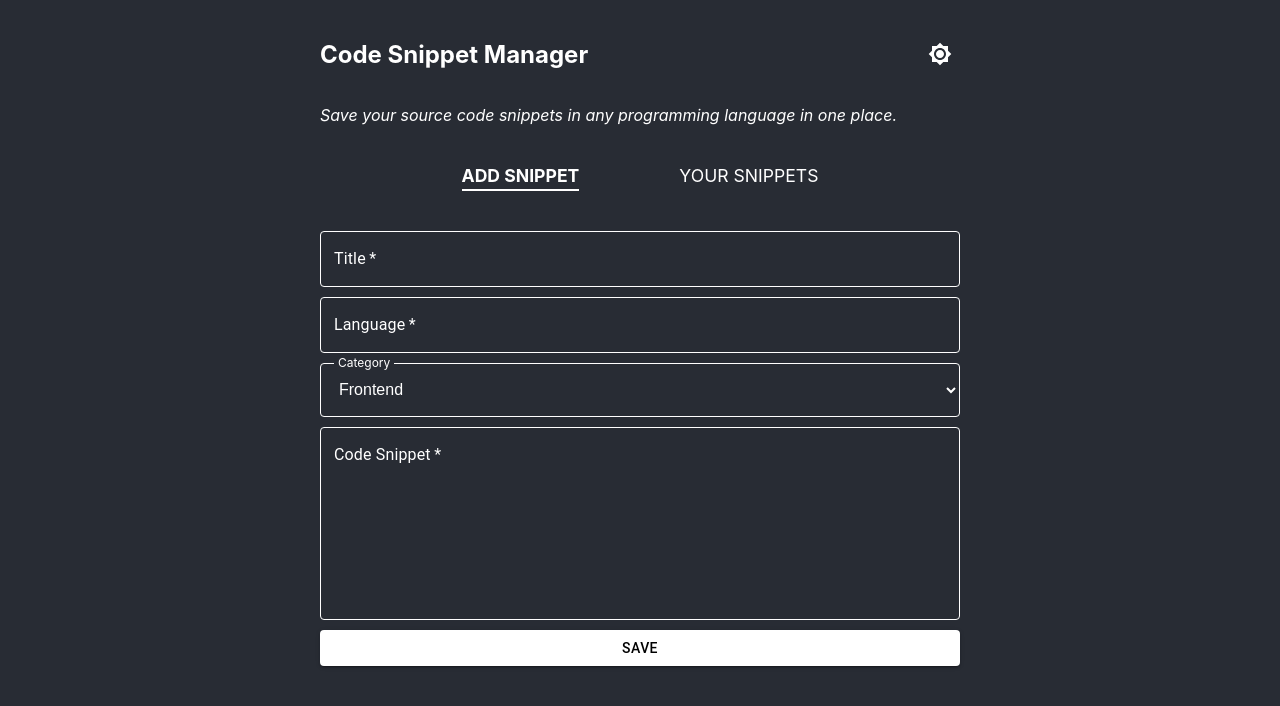
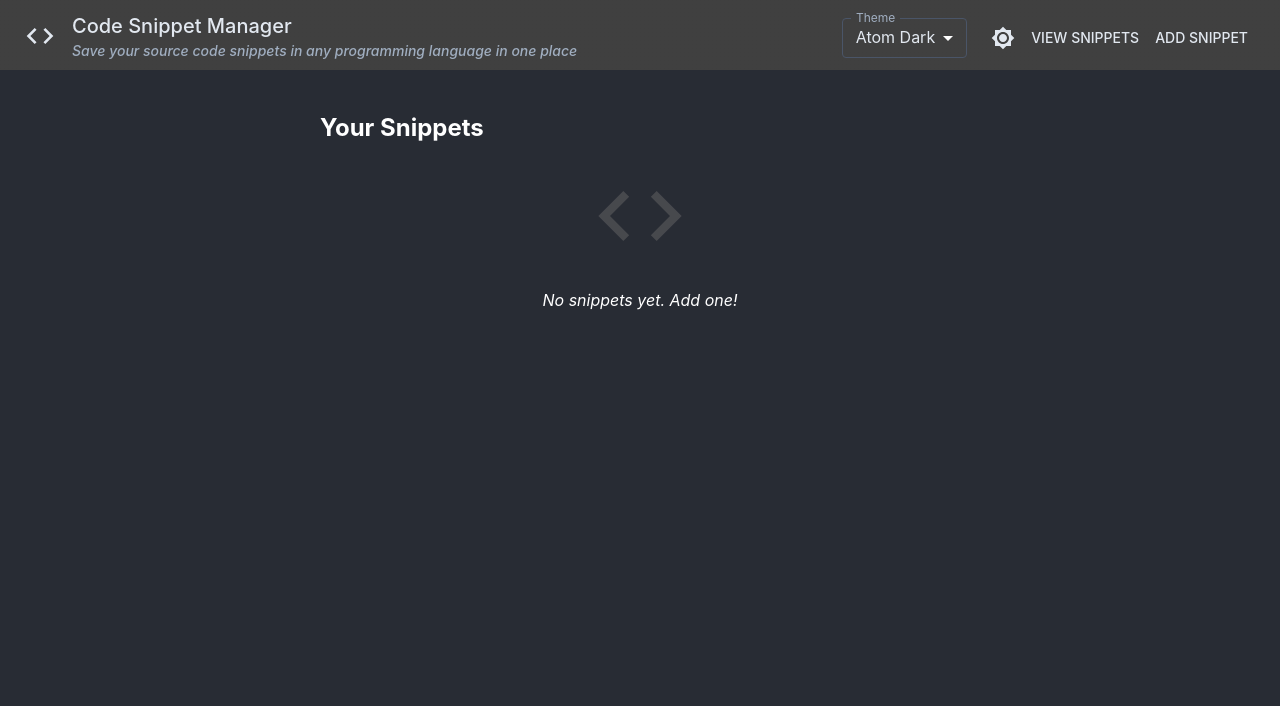
Before and after one commit to thedevarchive/code-snippet-manager, a React (Create React App) app: page / in a window 1280 px wide. Shown: the top 706 px of the page. Built offline with nearby package versions, Linux system fonts and the light colour scheme.

Commit message:
Revised UI of website by adding an app bar, modifying the colour scheme for light mode and font

```diff
--- a/src/App.css
+++ b/src/App.css
@@ -1,3 +1,21 @@
+* {
+  margin: 0;
+  padding: 0;
+  box-sizing: border-box;
+}
+
+body {
+  min-height: 100vh;
+  background-color: #f5f5f5; /* Light mode: Soft gray instead of pure white */
+  color: #2d3748; /* Dark gray text for better readability */
+  transition: background-color 0.3s ease, color 0.3s ease;
+}
+
+body.dark-mode {
+  background-color: #1a1a1a; /* Dark mode: Softer black */
+  color: #e2e8f0; /* Light gray text for dark mode */
+}
+
 .App {
   text-align: center;
   min-height: 100vh;
--- a/src/App.jsx
+++ b/src/App.jsx
@@ -1,6 +1,6 @@
 import { useState, useEffect } from "react";
 import { BrowserRouter as Router, Routes, Route, NavLink } from "react-router-dom";
-import { IconButton } from "@mui/material";
+import { IconButton, Tooltip } from "@mui/material";
 import Brightness4Icon from '@mui/icons-material/Brightness4';
 import Brightness7Icon from '@mui/icons-material/Brightness7';
 import {
@@ -16,6 +16,11 @@ import {
 import { github, githubGist } from "react-syntax-highlighter/dist/esm/styles/hljs";
 import { SnippetForm } from "./components/SnippetForm";
 import { ViewSnippets } from "./pages/ViewSnippets";
+import { ThemeProvider, createTheme } from '@mui/material/styles';
+import CssBaseline from '@mui/material/CssBaseline';
+import { Prism as SyntaxHighlighter } from "react-syntax-highlighter";
+import { AppBar, Toolbar, Typography, Button, FormControl, InputLabel, MenuItem, Select } from "@mui/material";
+import CodeIcon from '@mui/icons-material/Code';
 
 // Project idea generated by ChatGPT and modified by Cursor
 // https://chatgpt.com/share/67d3a2dc-7214-8000-b4e3-f67597b45c66
@@ -119,7 +124,34 @@ function App() {
     localStorage.setItem("theme", themeName);
   }, [snippets, languages, isDarkMode, theme, currentThemeOptions]);
 
+  const muiTheme = createTheme({
+    typography: {
+      fontFamily: [
+        'Source Sans Pro',
+        '-apple-system',
+        'BlinkMacSystemFont',
+        '"Segoe UI"',
+        'Roboto',
+        '"Helvetica Neue"',
+        'Arial',
+        'sans-serif',
+      ].join(','),
+    },
+    palette: {
+      mode: isDarkMode ? 'dark' : 'light',
+      background: {
+        default: isDarkMode ? '#1a1a1a' : '#f5f5f5',
+        paper: isDarkMode ? '#2d2d2d' : '#ffffff',
+      },
+      text: {
+        primary: isDarkMode ? '#e2e8f0' : '#2d3748',
+      },
+    },
+  });
+
   return (
+    <ThemeProvider theme={muiTheme}>
+      <CssBaseline />
       <Router>
         <div className="App" style={{
           backgroundColor: isDarkMode ? '#282c34' : '#ffffff',
@@ -130,70 +162,78 @@ function App() {
           top: 0,
           left: 0
         }}>
+          <AppBar position="static" sx={{ backgroundColor: isDarkMode ? '#2d2d2d' : '#ffffff', boxShadow: 'none' }}>
+            <Toolbar>
+              <div style={{ display: 'flex', flexDirection: 'column', alignItems: 'flex-start', flexGrow: 1 }}>
+                <div style={{ display: 'flex', alignItems: 'center' }}>
+                  <CodeIcon sx={{ fontSize: 32, color: isDarkMode ? '#e2e8f0' : '#2d3748', mr: 2, mt: 2.5 }} />
+                  <Typography variant="h6" component="div" sx={{ color: isDarkMode ? '#e2e8f0' : '#2d3748' }}>
+                    Code Snippet Manager
+                  </Typography>
+                </div>
+                <Typography
+                  variant="subtitle2"
+                  sx={{
+                    color: isDarkMode ? '#a0aec0' : '#4a5568',
+                    ml: 6,
+                    mt: -1.5,
+                    fontStyle: 'italic',
+                    pb: 1
+                  }}
+                >
+                  Save your source code snippets in any programming language in one place
+                </Typography>
+              </div>
+              <FormControl size="small" sx={{ minWidth: 120, mr: 2, mt: 0.75 }}>
+                <InputLabel sx={{ color: isDarkMode ? '#a0aec0' : '#4a5568' }}>Theme</InputLabel>
+                <Select
+                  value={theme}
+                  onChange={(e) => setTheme(e.target.value)}
+                  label="Theme"
+                  sx={{
+                    color: isDarkMode ? '#e2e8f0' : '#2d3748',
+                    '& .MuiOutlinedInput-notchedOutline': {
+                      borderColor: isDarkMode ? '#4a5568' : '#cbd5e0',
+                    },
+                    '&:hover .MuiOutlinedInput-notchedOutline': {
+                      borderColor: isDarkMode ? '#718096' : '#a0aec0',
+                    },
+                  }}
+                >
+                  {Object.entries(isDarkMode ? darkThemeOptions : lightThemeOptions).map(([key, value]) => (
+                    <MenuItem key={key} value={value}>
+                      {key}
+                    </MenuItem>
+                  ))}
+                </Select>
+              </FormControl>
+              <Tooltip title={isDarkMode ? "Switch to light mode" : "Switch to dark mode"}>
+                <IconButton
+                  onClick={toggleMode}
+                  sx={{
+                    color: isDarkMode ? '#e2e8f0' : '#2d3748',
+                    mt: 0.75,
+                    '&:hover': {
+                      backgroundColor: isDarkMode ? 'rgba(255, 255, 255, 0.1)' : 'rgba(0, 0, 0, 0.1)',
+                    }
+                  }}
+                >
+                  {isDarkMode ? <Brightness7Icon /> : <Brightness4Icon />}
+                </IconButton>
+              </Tooltip>
+              <Button color="inherit" component={NavLink} to="/" sx={{ color: isDarkMode ? '#e2e8f0' : '#2d3748', mt: 0.75 }}>
+                View Snippets
+              </Button>
+              <Button color="inherit" component={NavLink} to="/add" sx={{ color: isDarkMode ? '#e2e8f0' : '#2d3748', mt: 0.75 }}>
+                Add Snippet
+              </Button>
+            </Toolbar>
+          </AppBar>
           <div className="App-header">
             <div style={{ width: "50%", margin: "auto", paddingTop: "20px" }}>
-            <div style={{ display: 'flex', justifyContent: 'space-between', alignItems: 'center', marginBottom: '10px' }}>
-              <h2>Code Snippet Manager</h2>
-              <IconButton onClick={toggleMode} color="inherit">
-                {isDarkMode ? <Brightness7Icon /> : <Brightness4Icon />}
-              </IconButton>
-            </div>
-            <p style={{ marginBottom: "40px" }}><em>Save your source code snippets in any programming language in one place.</em></p>
-
-            {/* Navigate between Add Snippet and Your Snippets */}
-            <nav style={{
-              marginTop: "20px",
-              marginBottom: "40px",
-              display: "flex",
-              gap: "100px",
-              justifyContent: "center"
-            }}>
-              <NavLink
-                to="/"
-                style={({ isActive }) => ({
-                  color: isDarkMode ? '#ffffff' : '#000000',
-                  textDecoration: 'none',
-                  fontSize: '1.1rem',
-                  fontWeight: isActive ? 'bold' : 'normal',
-                  borderBottom: isActive ? `2px solid ${isDarkMode ? '#ffffff' : '#000000'}` : '2px solid transparent',
-                  paddingBottom: '3px',
-                  transition: 'border-color 0.3s ease-in-out'
-                })}
-              >
-                ADD SNIPPET
-              </NavLink>
-              <NavLink
-                to="/view"
-                style={({ isActive }) => ({
-                  color: isDarkMode ? '#ffffff' : '#000000',
-                  textDecoration: 'none',
-                  fontSize: '1.1rem',
-                  fontWeight: isActive ? 'bold' : 'normal',
-                  borderBottom: isActive ? `2px solid ${isDarkMode ? '#ffffff' : '#000000'}` : '2px solid transparent',
-                  paddingBottom: '3px',
-                  transition: 'border-color 0.3s ease-in-out'
-                })}
-              >
-                YOUR SNIPPETS
-              </NavLink>
-            </nav>
-
               <Routes>
-              {/* only contains the SnippetForm component and props */}
                 <Route
                   path="/"
-                element={
-                  <SnippetForm
-                    onSave={addSnippet}
-                    languages={languages}
-                    onAddLanguage={addLanguage}
-                    isDarkMode={isDarkMode}
-                    theme={theme}
-                  />
-                }
-              />
-              <Route
-                path="/view"
                   element={
                     <ViewSnippets
                       snippets={snippets}
@@ -207,9 +247,23 @@ function App() {
                       selectedLanguage={selectedLanguage}
                       setSelectedLanguage={setSelectedLanguage}
                       filteredSnippets={filteredSnippets}
-                    currentThemeOptions={currentThemeOptions}
-                    setTheme={setTheme}
                     />
+                  }
+                />
+                {/* only contains the SnippetForm component and props */}
+                <Route
+                  path="/add"
+                  element={
+                    <>
+                      <h2>Add Snippet</h2>
+                      <SnippetForm
+                        onSave={addSnippet}
+                        languages={languages}
+                        onAddLanguage={addLanguage}
+                        isDarkMode={isDarkMode}
+                        theme={theme}
+                      />
+                    </>
                   }
                 />
               </Routes>
@@ -217,6 +271,7 @@ function App() {
           </div>
         </div>
       </Router>
+    </ThemeProvider>
   );
 }
 
--- a/src/components/SnippetList.jsx
+++ b/src/components/SnippetList.jsx
@@ -78,8 +78,11 @@ const SnippetList = ({ snippets, onDelete, theme, isDarkMode, onUpdate, language
           key={index}
           style={{
             marginBottom: "10px",
-            backgroundColor: isDarkMode ? '#3b3b3b' : '#ffffff',
-            color: isDarkMode ? '#ffffff' : '#000000'
+            backgroundColor: isDarkMode ? '#2d2d2d' : '#ffffff',
+            color: isDarkMode ? '#e2e8f0' : '#2c3e50',
+            boxShadow: isDarkMode
+              ? '0 2px 4px rgba(0, 0, 0, 0.2)'
+              : '0 2px 4px rgba(0, 0, 0, 0.4)'
           }}
         >
           <CardContent>
@@ -94,32 +97,32 @@ const SnippetList = ({ snippets, onDelete, theme, isDarkMode, onUpdate, language
                     fullWidth
                     sx={{
                       '& .MuiOutlinedInput-root': {
-                        color: isDarkMode ? '#ffffff' : '#000000',
+                        color: isDarkMode ? '#e2e8f0' : '#2d3748',
                         '& fieldset': {
-                          borderColor: isDarkMode ? '#ffffff' : '#000000',
+                          borderColor: isDarkMode ? '#4a5568' : '#cbd5e0',
                         },
                         '&:hover fieldset': {
-                          borderColor: isDarkMode ? '#ffffff' : '#000000',
+                          borderColor: isDarkMode ? '#718096' : '#a0aec0',
                         },
                       },
                       '& .MuiInputLabel-root': {
-                        color: isDarkMode ? '#ffffff' : '#000000',
+                        color: isDarkMode ? '#a0aec0' : '#4a5568',
                       },
                     }}
                   />
                   <FormControl fullWidth>
-                    <InputLabel sx={{ color: isDarkMode ? '#ffffff' : '#000000' }}>Language</InputLabel>
+                    <InputLabel sx={{ color: isDarkMode ? '#a0aec0' : '#4a5568' }}>Language</InputLabel>
                     <Select
                       value={editedSnippet.language}
                       onChange={(e) => handleInputChange('language', e.target.value)}
                       label="Language"
                       sx={{
-                        color: isDarkMode ? '#ffffff' : '#000000',
+                        color: isDarkMode ? '#e2e8f0' : '#2d3748',
                         '& .MuiOutlinedInput-notchedOutline': {
-                          borderColor: isDarkMode ? '#ffffff' : '#000000',
+                          borderColor: isDarkMode ? '#4a5568' : '#cbd5e0',
                         },
                         '&:hover .MuiOutlinedInput-notchedOutline': {
-                          borderColor: isDarkMode ? '#ffffff' : '#000000',
+                          borderColor: isDarkMode ? '#718096' : '#a0aec0',
                         },
                       }}
                     >
@@ -131,18 +134,18 @@ const SnippetList = ({ snippets, onDelete, theme, isDarkMode, onUpdate, language
                     </Select>
                   </FormControl>
                   <FormControl fullWidth>
-                    <InputLabel sx={{ color: isDarkMode ? '#ffffff' : '#000000' }}>Category</InputLabel>
+                    <InputLabel sx={{ color: isDarkMode ? '#a0aec0' : '#4a5568' }}>Category</InputLabel>
                     <Select
                       value={editedSnippet.category}
                       onChange={(e) => handleInputChange('category', e.target.value)}
                       label="Category"
                       sx={{
-                        color: isDarkMode ? '#ffffff' : '#000000',
+                        color: isDarkMode ? '#e2e8f0' : '#2d3748',
                         '& .MuiOutlinedInput-notchedOutline': {
-                          borderColor: isDarkMode ? '#ffffff' : '#000000',
+                          borderColor: isDarkMode ? '#4a5568' : '#cbd5e0',
                         },
                         '&:hover .MuiOutlinedInput-notchedOutline': {
-                          borderColor: isDarkMode ? '#ffffff' : '#000000',
+                          borderColor: isDarkMode ? '#718096' : '#a0aec0',
                         },
                       }}
                     >
@@ -163,9 +166,9 @@ const SnippetList = ({ snippets, onDelete, theme, isDarkMode, onUpdate, language
                     margin: '20px 0',
                     padding: '15px',
                     borderRadius: '4px',
-                    backgroundColor: isDarkMode ? '#2d2d2d' : '#ffffff',
-                    color: isDarkMode ? '#ffffff' : '#000000',
-                    border: isDarkMode ? '1px solid #ffffff' : '1px solid #000000',
+                    backgroundColor: isDarkMode ? '#1a1a1a' : '#f8fafc',
+                    color: isDarkMode ? '#e2e8f0' : '#2d3748',
+                    border: isDarkMode ? '1px solid #4a5568' : '1px solid #cbd5e0',
                     fontFamily: 'monospace',
                     fontSize: '14px',
                     resize: 'vertical',
--- a/src/pages/ViewSnippets.jsx
+++ b/src/pages/ViewSnippets.jsx
@@ -13,37 +13,13 @@ export const ViewSnippets = ({
     setSelectedCategory,
     selectedLanguage,
     setSelectedLanguage,
-    filteredSnippets,
-    currentThemeOptions,
-    setTheme
+    filteredSnippets
 }) => {
     return (
         <div>
+            <h2>Your Snippets</h2>
             {snippets.length > 0 ? (
                 <>
-                    <div style={{ marginBottom: "20px" }}>
-                        {/* Theme selector */}
-                        <label htmlFor="themeSelect">Select Theme: &nbsp;</label>
-                        <select
-                            value={Object.keys(currentThemeOptions).find(key => currentThemeOptions[key] === theme)}
-                            onChange={(e) => setTheme(currentThemeOptions[e.target.value])}
-                            style={{
-                                padding: "8px",
-                                borderRadius: "4px",
-                                backgroundColor: isDarkMode ? "#3b3b3b" : "#ffffff",
-                                border: "1px solid #ccc",
-                                color: isDarkMode ? "#ffffff" : "#333",
-                                width: "200px",
-                                fontSize: "16px"
-                            }}
-                        >
-                            {Object.keys(currentThemeOptions).map((themeName) => (
-                                <option key={themeName} value={themeName}>
-                                    {themeName}
-                                </option>
-                            ))}
-                        </select>
-                    </div>
                     {/* Filter for categories (e.g. Frontend, Backend, etc.) */}
                     <label htmlFor="categorySelect">Select Category: &nbsp;</label>
                     <select
```
Lines whose indentation alone changed are shown as unchanged.
